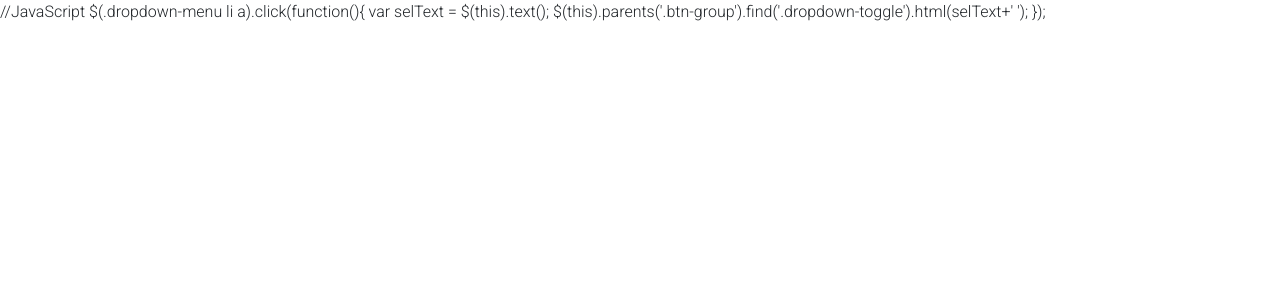
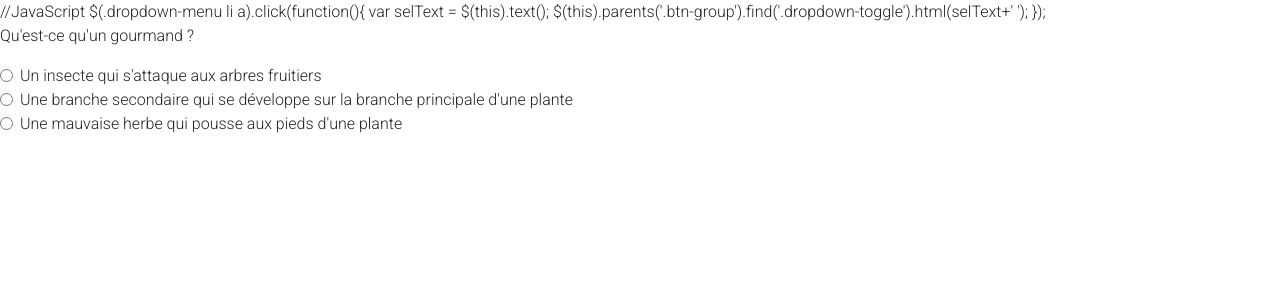
Before and after one commit to julietteustache/ProjetSiteWebPlanteFront, an Angular app: page /quizz-score in a window 1280 px wide. Before the commit this address led to /. Shown: the top 300 px of the page. Built offline with nearby package versions, Linux system fonts and the light colour scheme.

Commit message:
ajout du quizz pour calculer le score

```diff
--- a/src/app/app.module.ts
+++ b/src/app/app.module.ts
@@ -22,6 +22,7 @@ import { CreerPlanteComponent } from './creer-plante/creer-plante.component';
 
 import { AfficherPlanteComponent } from './afficher-plante/afficher-plante.component';
 import { HttpClientModule } from '@angular/common/http';
+import { QuizzScoreComponent } from './quizz-score/quizz-score.component';
 
 
 
@@ -40,7 +41,8 @@ import { HttpClientModule } from '@angular/common/http';
 
     ConnexionComponent,
     InscriptionComponent,
-    CreerPlanteComponent
+    CreerPlanteComponent,
+    QuizzScoreComponent
   ],
   imports: [
     BrowserModule,
--- /dev/null
+++ b/src/app/quizz-score/quizz-score.component.html
@@ -0,0 +1,42 @@
+<div id="listequestions">
+
+<!-- QUESTION 1-->
+<div id="question1">
+    <p>Qu'est-ce qu'un gourmand ?</p>
+
+<!-- Default radio -->
+<div class="form-check">
+    <input
+      class="form-check-input"
+      type="radio"
+      name="flexRadioDefault"
+      id="flexRadioDefault1"
+    />
+    <label class="form-check-label" for="flexRadioDefault1"> Un insecte qui s'attaque aux arbres fruitiers</label>
+  </div>
+
+  <!-- Default checked radio -->
+  <div class="form-check">
+    <input
+      class="form-check-input"
+      type="radio"
+      name="flexRadioDefault"
+      id="flexRadioDefault2"
+    />
+    <label class="form-check-label" for="flexRadioDefault2"> Une branche secondaire qui se développe sur la branche principale d'une plante </label>
+  </div>
+
+  <!-- Default radio -->
+    <div class="form-check">
+    <input
+      class="form-check-input"
+      type="radio"
+      name="flexRadioDefault"
+      id="flexRadioDefault1"
+    />
+    <label class="form-check-label" for="flexRadioDefault1"> Une mauvaise herbe qui pousse aux pieds d'une plante</label>
+  </div>
+
+</div>
+
+</div>
--- /dev/null
+++ b/src/app/quizz-score/quizz-score.component.ts
@@ -0,0 +1,15 @@
+import { Component, OnInit } from '@angular/core';
+
+@Component({
+  selector: 'app-quizz-score',
+  templateUrl: './quizz-score.component.html',
+  styleUrls: ['./quizz-score.component.css']
+})
+export class QuizzScoreComponent implements OnInit {
+
+  constructor() { }
+
+  ngOnInit(): void {
+  }
+
+}
--- a/src/styles.css
+++ b/src/styles.css
@@ -68,3 +68,7 @@
     padding-left:10px;
 
 }
+
+#listequestions{
+
+}
```
Also changed, not shown: src/app/app-routing.module.ts (+5 -2 lines), src/app/quizz-score/quizz-score.component.css (added), 1 other file (tests, documents, lock files or other folders).
